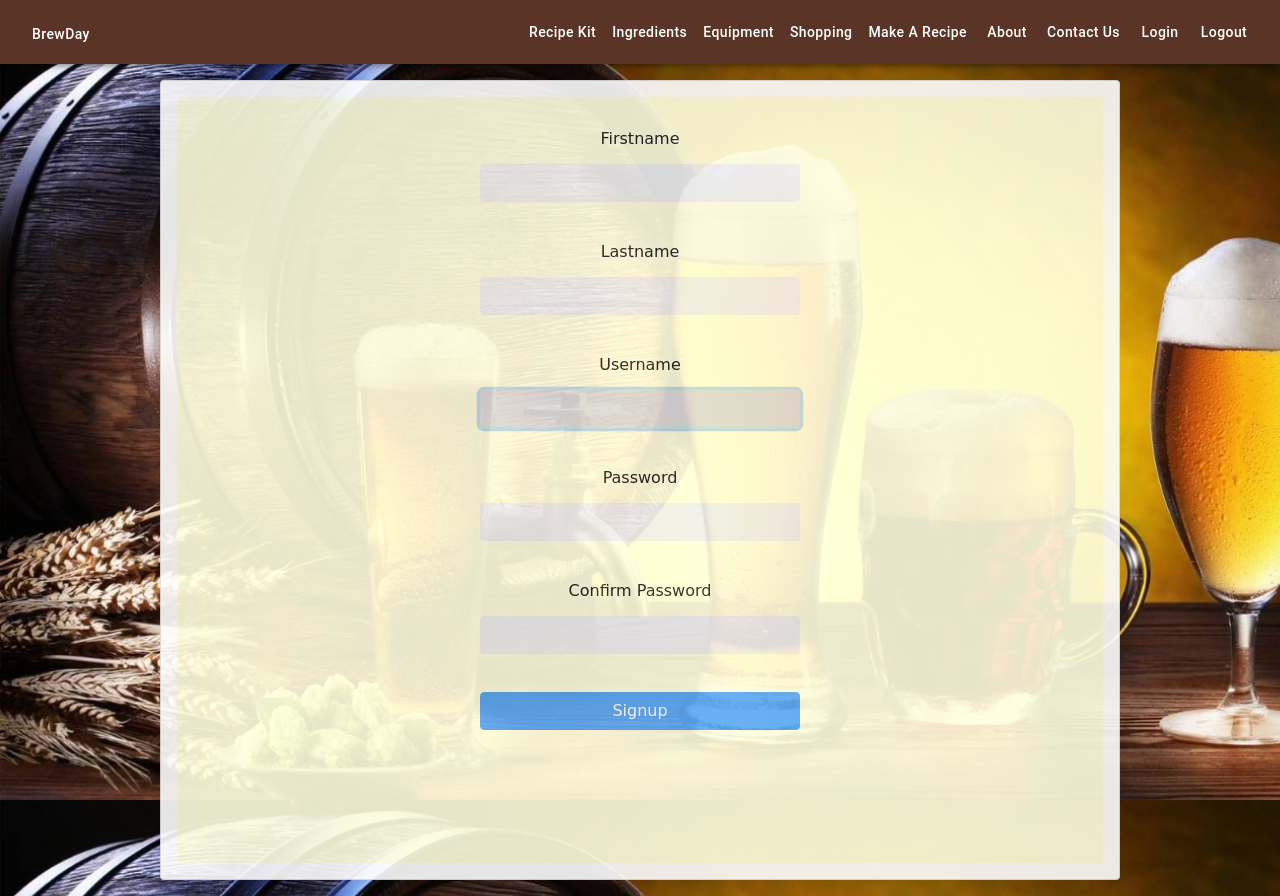
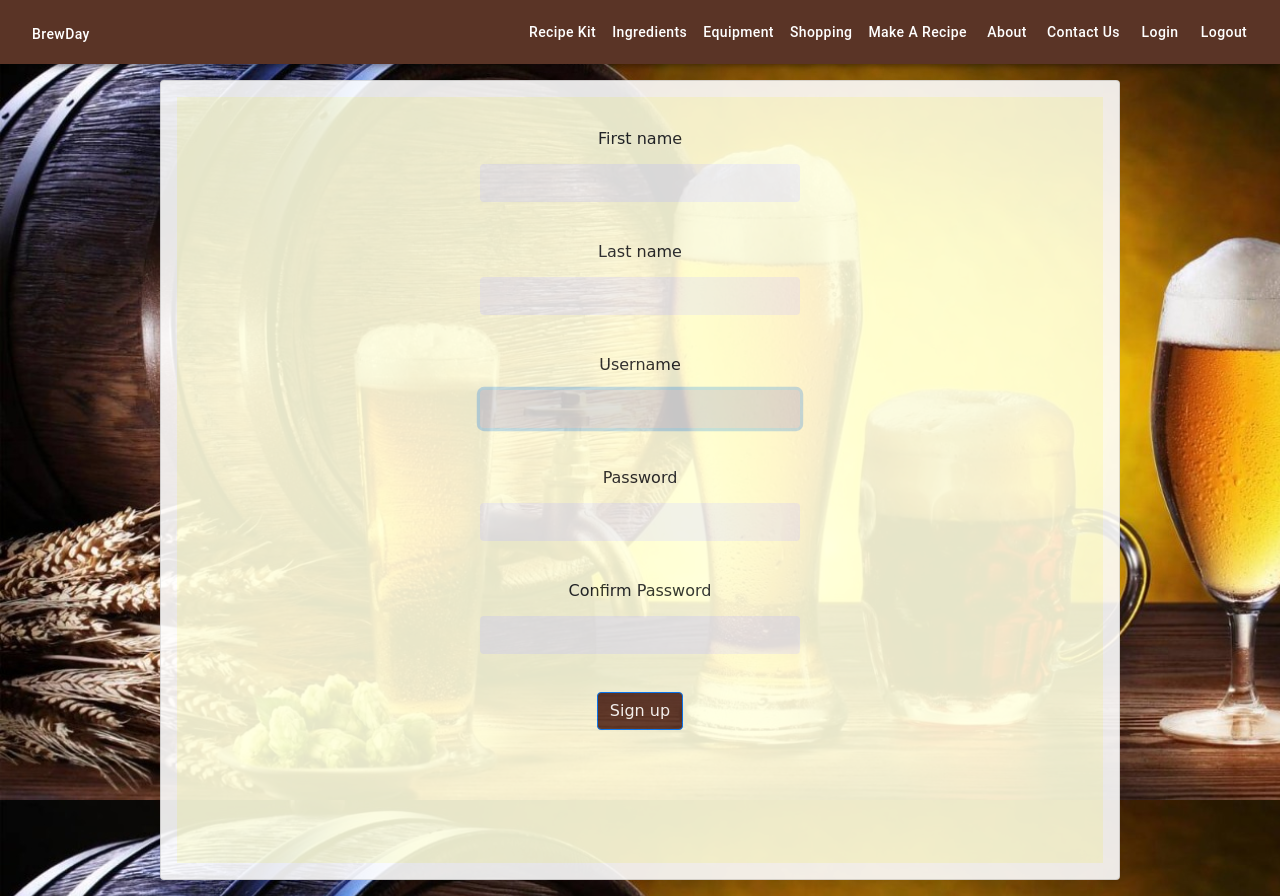
Before and after one commit to CS-27/SER517Fall2019_Group3, a React (Create React App) app in the folder my-app/: page /signup in a window 1280 px wide. Built offline with nearby package versions, Linux system fonts and the light colour scheme; what google-maps-react would draw is missing.

Commit message:
implemented signup functionality

```diff
--- a/my-app/src/components/Signup/Signup.js
+++ b/my-app/src/components/Signup/Signup.js
@@ -10,11 +10,11 @@ import {
     FormControl,
     FormLabel
 } from "react-bootstrap";
-import LoaderButton from "./LoaderButton";
+// import LoaderButton from "./LoaderButton";
 import './Signup.css';
 import Card from 'react-bootstrap/Card';
 import Image from 'react-bootstrap/Image'
-import { Container, Row, Col } from 'react-bootstrap';
+import { Container, Row, Col,Button } from 'react-bootstrap';
 export default class Signup extends Component {
     constructor(props) {
         super(props);
@@ -51,15 +51,51 @@ export default class Signup extends Component {
         });
     }
 
-    handleSubmit = async event => {
+    // handleSubmit = async event => {
+    //     event.preventDefault();
+    //
+    //     this.setState({ isLoading: true });
+    //
+    //     this.setState({ newUser: "test" });
+    //
+    //     this.setState({ isLoading: false });
+    // }
+
+    handleSubmit=(event)=> {
+        var data = this.state;
+        console.log(data);
+
+
+        fetch('http://127.0.0.1:5000/addUser', {
+            method: 'POST',
+            mode: 'cors',
+            body: JSON.stringify({
+                userID: data.userID,
+                [data.name] : data.quantity
+
+            }),
+            headers: {
+                'Content-Type': 'application/json',
+                'Access-Control-Allow-Origin': 'http://127.0.0.1:5000',
+                'Access-Control-Allow-Headers': 'Origin, X-Requested-With, Content-Type, Accept'
+
+            }
+        }).then(res => {
+            if(res.status===200)
+                this.message = 'User added successfully'
+            console.log(res.status) ;
+        }).catch(err => console.log(err));
+        // axios.post('http://127.0.0.1:5000/addIngredient', this.state).
+        // then(response=> {
+
+        // console.log(response);
+
+
+
+
         event.preventDefault();
+    }
 
-        this.setState({ isLoading: true });
-
-        this.setState({ newUser: "test" });
-
-        this.setState({ isLoading: false });
-    }
 
     handleConfirmationSubmit = async event => {
         event.preventDefault();
@@ -67,31 +103,31 @@ export default class Signup extends Component {
         this.setState({ isLoading: true });
     }
 
-    renderConfirmationForm() {
-        return (
-            <form onSubmit={this.handleConfirmationSubmit}>
-                <FormGroup controlId="confirmationCode" bsSize="large">
-                    <FormLabel>Confirmation Code</FormLabel>
-                    <FormControl
-                        autoFocus
-                        type="tel"
-                        value={this.state.confirmationCode}
-                        onChange={this.handleChange}
-                    />
-                    {/*<HelpBlock>Please check your email for the code.</HelpBlock>*/}
-                </FormGroup>
-                <LoaderButton
-                    block
-                    bsSize="large"
-                    disabled={!this.validateConfirmationForm()}
-                    type="submit"
-                    isLoading={this.state.isLoading}
-                    text="Verify"
-                    loadingText="Verifying…"
-                />
-            </form>
-        );
-    }
+    // renderConfirmationForm() {
+    //     return (
+    //         <form onSubmit={this.handleConfirmationSubmit}>
+    //             <FormGroup controlId="confirmationCode" bsSize="large">
+    //                 <FormLabel>Confirmation Code</FormLabel>
+    //                 <FormControl
+    //                     autoFocus
+    //                     type="tel"
+    //                     value={this.state.confirmationCode}
+    //                     onChange={this.handleChange}
+    //                 />
+    //                 {/*<HelpBlock>Please check your email for the code.</HelpBlock>*/}
+    //             </FormGroup>
+    //             <LoaderButton
+    //                 block
+    //                 bsSize="large"
+    //                 disabled={!this.validateConfirmationForm()}
+    //                 type="submit"
+    //                 isLoading={this.state.isLoading}
+    //                 text="Verify"
+    //                 loadingText="Verifying…"
+    //             />
+    //         </form>
+    //     );
+    // }
 
     renderForm() {
         return (
@@ -100,7 +136,7 @@ export default class Signup extends Component {
          <Card.Body>
          <form onSubmit={this.handleSubmit}>
                 <FormGroup controlId="firstname" bsSize="large">
-                    <FormLabel>Firstname</FormLabel>
+                    <FormLabel>First name</FormLabel>
                     <FormControl
                         autoFocus
                         type="Text"
@@ -109,7 +145,7 @@ export default class Signup extends Component {
                     />
                 </FormGroup>
                     <FormGroup controlId="lastname" bsSize="large">
-                        <FormLabel>Lastname</FormLabel>
+                        <FormLabel>Last name</FormLabel>
                         <FormControl
                             autoFocus
                             type="Text"
@@ -142,15 +178,17 @@ export default class Signup extends Component {
                         type="password"
                     />
                 </FormGroup>
-                <LoaderButton
-                    block
-                    bsSize="large"
-                    disabled={!this.validateForm()}
-                    type="submit"
-                    isLoading={this.state.isLoading}
-                    text="Signup"
-                    loadingText="Signing up…"
-                />
+             <Button onClick ={this.handleSubmit} id = "btn-color" variant="primary" type="submit" >Sign up</Button>
+
+             {/*<LoaderButton*/}
+                    {/*block*/}
+                    {/*bsSize="large"*/}
+                    {/*disabled={!this.validateForm()}*/}
+                    {/*type="submit"*/}
+                    {/*isLoading={this.state.isLoading}*/}
+                    {/*text="Signup"*/}
+                    {/*loadingText="Signing up…"*/}
+                {/*/>*/}
             </form>
          </Card.Body>
        </Card>
```
